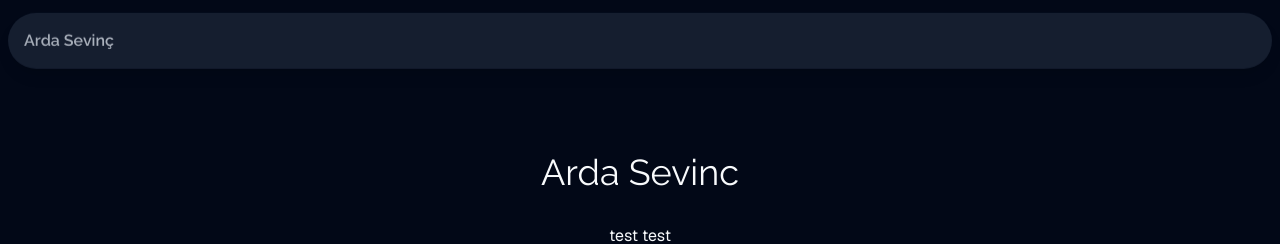
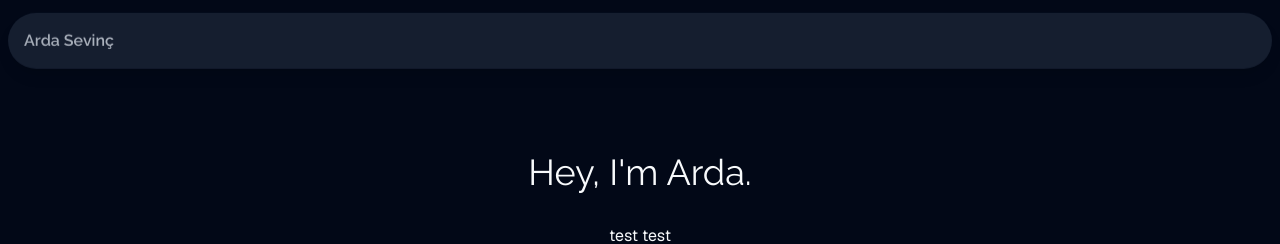
Before and after one commit to ardasevinc/ardasevinc.com, a Next.js app: page / in a window 1280 px wide. Shown: the top 244 px of the page. Built offline with nearby package versions, Linux system fonts and the light colour scheme.

Commit message:
fix: change h1

```diff
--- a/src/app/(main)/page.tsx
+++ b/src/app/(main)/page.tsx
@@ -1,7 +1,7 @@
 const Home = () => {
   return (
     <div className='w-full h-full flex flex-col justify-center items-center'>
-      <h1 className='text-4xl font-heading mb-8'>Arda Sevinc</h1>
+      <h1 className='text-4xl font-heading mb-8'>Hey, I&apos;m Arda.</h1>
       <p className='mb-8'>test test</p>
       <div className='flex w-full flex-wrap gap-y-6 text-lg'>
         <p>
```
